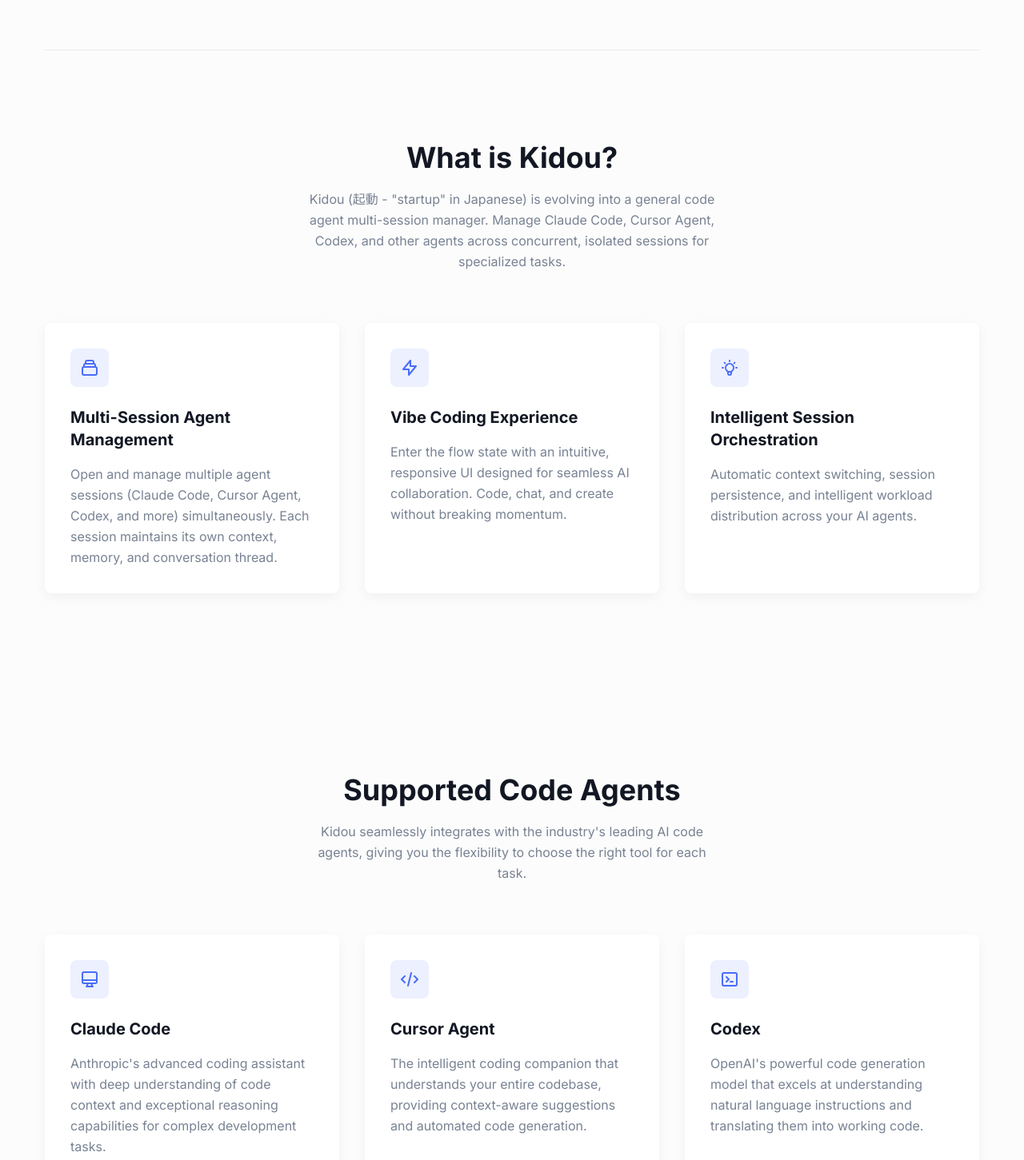
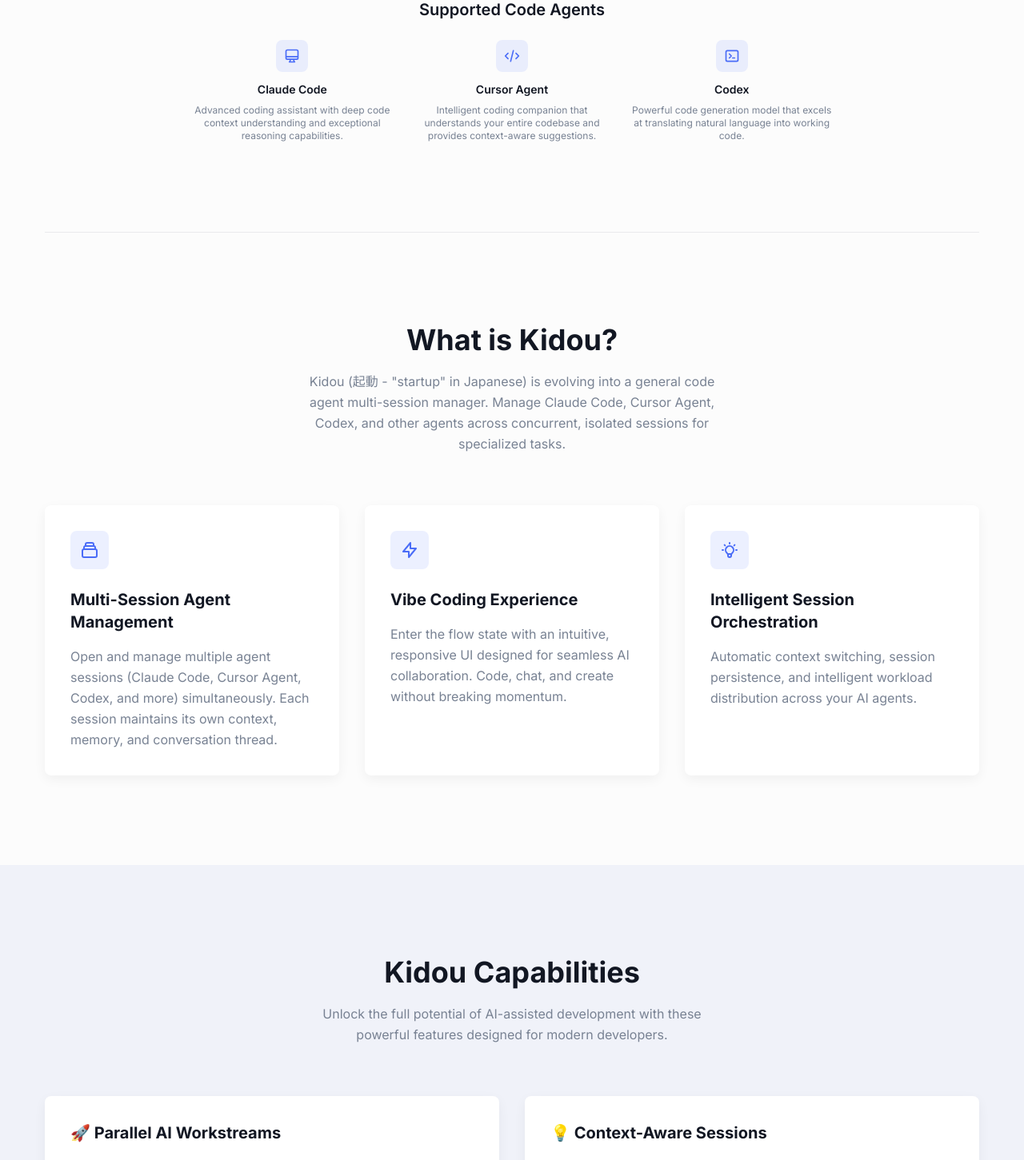
Before and after one commit to ericaicoder/embodyai, a Next.js app: page /en/kidou in a window 1280 px wide. Shown: the part 820-2271 px from the top of the page at 80% size. Built offline with nearby package versions, Linux system fonts and the light colour scheme.

Commit message:
Squashed commits from ince-in-makerfield

```diff
--- a/src/app/[locale]/kidou/KidouContent.tsx
+++ b/src/app/[locale]/kidou/KidouContent.tsx
@@ -197,6 +197,56 @@
                   {t('exploreFeatures')}
                 </a>
               </div>
+
+              {/* Supported Agents */}
+              <div className="mt-12">
+                <h3 className="mb-6 text-center text-xl font-semibold text-black dark:text-white">
+                  {t('supportedAgents.title')}
+                </h3>
+                <div className="grid grid-cols-1 gap-6 md:grid-cols-3">
+                  <div className="flex flex-col items-center text-center">
+                    <div className="mb-3 h-10 w-10 rounded-lg bg-primary/10 flex items-center justify-center">
+                      <svg className="h-5 w-5 text-primary" fill="none" stroke="currentColor" viewBox="0 0 24 24">
+                        <path strokeLinecap="round" strokeLinejoin="round" strokeWidth="2" d="M9.75 17L9 20l-1 1h8l-1-1-.75-3M3 13h18M5 17h14a2 2 0 002-2V5a2 2 0 00-2-2H5a2 2 0 00-2 2v10a2 2 0 002 2z" />
+                      </svg>
+                    </div>
+                    <h4 className="mb-2 text-sm font-semibold text-black dark:text-white">
+                      {t('supportedAgents.claudeCode.title')}
+                    </h4>
+                    <p className="text-xs text-body-color dark:text-body-color-dark">
+                      {t('supportedAgents.claudeCode.description')}
+                    </p>
+                  </div>
+
+                  <div className="flex flex-col items-center text-center">
+                    <div className="mb-3 h-10 w-10 rounded-lg bg-primary/10 flex items-center justify-center">
+                      <svg className="h-5 w-5 text-primary" fill="none" stroke="currentColor" viewBox="0 0 24 24">
+                        <path strokeLinecap="round" strokeLinejoin="round" strokeWidth="2" d="M10 20l4-16m4 4l4 4-4 4M6 16l-4-4 4-4" />
+                      </svg>
+                    </div>
+                    <h4 className="mb-2 text-sm font-semibold text-black dark:text-white">
+                      {t('supportedAgents.cursorAgent.title')}
+                    </h4>
+                    <p className="text-xs text-body-color dark:text-body-color-dark">
+                      {t('supportedAgents.cursorAgent.description')}
+                    </p>
+                  </div>
+
+                  <div className="flex flex-col items-center text-center">
+                    <div className="mb-3 h-10 w-10 rounded-lg bg-primary/10 flex items-center justify-center">
+                      <svg className="h-5 w-5 text-primary" fill="none" stroke="currentColor" viewBox="0 0 24 24">
+                        <path strokeLinecap="round" strokeLinejoin="round" strokeWidth="2" d="M8 9l3 3-3 3m5 0h3M5 20h14a2 2 0 002-2V6a2 2 0 00-2-2H5a2 2 0 00-2 2v12a2 2 0 002 2z" />
+                      </svg>
+                    </div>
+                    <h4 className="mb-2 text-sm font-semibold text-black dark:text-white">
+                      {t('supportedAgents.codex.title')}
+                    </h4>
+                    <p className="text-xs text-body-color dark:text-body-color-dark">
+                      {t('supportedAgents.codex.description')}
+                    </p>
+                  </div>
+                </div>
+              </div>
             </div>
           </div>
         </div>
@@ -254,64 +304,6 @@
               </h3>
               <p className="text-base leading-relaxed text-body-color dark:text-body-color-dark">
                 {t('whatIsKidou.cards.intelligentOrchestration.description')}
-              </p>
-            </div>
-          </div>
-        </div>
-      </section>
-
-      {/* Supported Agents Section */}
-      <section className="py-16 md:py-20 lg:py-28">
-        <div className="container">
-          <div className="mx-auto mb-12 max-w-[510px] text-center lg:mb-16">
-            <h2 className="mb-4 text-3xl font-bold leading-tight text-black dark:text-white sm:text-4xl sm:leading-tight">
-              {t('supportedAgents.title')}
-            </h2>
-            <p className="text-base leading-relaxed text-body-color dark:text-body-color-dark">
-              {t('supportedAgents.description')}
-            </p>
-          </div>
-
-          <div className="grid grid-cols-1 gap-8 md:grid-cols-2 lg:grid-cols-3">
-            <div className="rounded-lg bg-white p-8 shadow-three dark:bg-gray-dark">
-              <div className="mb-6 h-12 w-12 rounded-lg bg-primary/10 flex items-center justify-center">
-                <svg className="h-6 w-6 text-primary" fill="none" stroke="currentColor" viewBox="0 0 24 24">
-                  <path strokeLinecap="round" strokeLinejoin="round" strokeWidth="2" d="M9.75 17L9 20l-1 1h8l-1-1-.75-3M3 13h18M5 17h14a2 2 0 002-2V5a2 2 0 00-2-2H5a2 2 0 00-2 2v10a2 2 0 002 2z" />
-                </svg>
-              </div>
-              <h3 className="mb-4 text-xl font-bold text-black dark:text-white">
-                {t('supportedAgents.claudeCode.title')}
-              </h3>
-              <p className="text-base leading-relaxed text-body-color dark:text-body-color-dark">
-                {t('supportedAgents.claudeCode.description')}
-              </p>
-            </div>
-
-            <div className="rounded-lg bg-white p-8 shadow-three dark:bg-gray-dark">
-              <div className="mb-6 h-12 w-12 rounded-lg bg-primary/10 flex items-center justify-center">
-                <svg className="h-6 w-6 text-primary" fill="none" stroke="currentColor" viewBox="0 0 24 24">
-                  <path strokeLinecap="round" strokeLinejoin="round" strokeWidth="2" d="M10 20l4-16m4 4l4 4-4 4M6 16l-4-4 4-4" />
-                </svg>
-              </div>
-              <h3 className="mb-4 text-xl font-bold text-black dark:text-white">
-                {t('supportedAgents.cursorAgent.title')}
-              </h3>
-              <p className="text-base leading-relaxed text-body-color dark:text-body-color-dark">
-                {t('supportedAgents.cursorAgent.description')}
-              </p>
-            </div>
-
-            <div className="rounded-lg bg-white p-8 shadow-three dark:bg-gray-dark">
-              <div className="mb-6 h-12 w-12 rounded-lg bg-primary/10 flex items-center justify-center">
-                <svg className="h-6 w-6 text-primary" fill="none" stroke="currentColor" viewBox="0 0 24 24">
-                  <path strokeLinecap="round" strokeLinejoin="round" strokeWidth="2" d="M8 9l3 3-3 3m5 0h3M5 20h14a2 2 0 002-2V6a2 2 0 00-2-2H5a2 2 0 00-2 2v12a2 2 0 002 2z" />
-                </svg>
-              </div>
-              <h3 className="mb-4 text-xl font-bold text-black dark:text-white">
-                {t('supportedAgents.codex.title')}
-              </h3>
-              <p className="text-base leading-relaxed text-body-color dark:text-body-color-dark">
-                {t('supportedAgents.codex.description')}
               </p>
             </div>
           </div>
--- a/src/messages/en.json
+++ b/src/messages/en.json
@@ -159,18 +159,17 @@
     },
     "supportedAgents": {
       "title": "Supported Code Agents",
-      "description": "Kidou seamlessly integrates with the industry's leading AI code agents, giving you the flexibility to choose the right tool for each task.",
       "claudeCode": {
         "title": "Claude Code",
-        "description": "Anthropic's advanced coding assistant with deep understanding of code context and exceptional reasoning capabilities for complex development tasks."
+        "description": "Advanced coding assistant with deep code context understanding and exceptional reasoning capabilities."
       },
       "cursorAgent": {
         "title": "Cursor Agent",
-        "description": "The intelligent coding companion that understands your entire codebase, providing context-aware suggestions and automated code generation."
+        "description": "Intelligent coding companion that understands your entire codebase and provides context-aware suggestions."
       },
       "codex": {
         "title": "Codex",
-        "description": "OpenAI's powerful code generation model that excels at understanding natural language instructions and translating them into working code."
+        "description": "Powerful code generation model that excels at translating natural language into working code."
       }
     },
     "capabilities": {
--- a/src/messages/ja.json
+++ b/src/messages/ja.json
@@ -159,18 +159,17 @@
     },
     "supportedAgents": {
       "title": "対応コードエージェント",
-      "description": "Kidouは業界をリードするAIコードエージェントとシームレスに統合し、各タスクに最適なツールを選択する柔軟性を提供します。",
       "claudeCode": {
         "title": "Claude Code",
-        "description": "Anthropicの高度なコーディングアシスタント。コードコンテキストの深い理解と、複雑な開発タスクに対する優れた推論能力を備えています。"
+        "description": "コードコンテキストの深い理解と優れた推論能力を持つ高度なコーディングアシスタント。"
       },
       "cursorAgent": {
         "title": "Cursor Agent",
-        "description": "コードベース全体を理解するインテリジェントなコーディングパートナー。コンテキストを意識した提案と自動コード生成を提供します。"
+        "description": "コードベース全体を理解し、コンテキストを意識した提案を提供するインテリジェントなコーディングパートナー。"
       },
       "codex": {
         "title": "Codex",
-        "description": "OpenAIの強力なコード生成モデル。自然言語の指示を理解し、動作するコードに変換することに優れています。"
+        "description": "自然言語を動作するコードに変換することに優れた強力なコード生成モデル。"
       }
     },
     "capabilities": {
```
